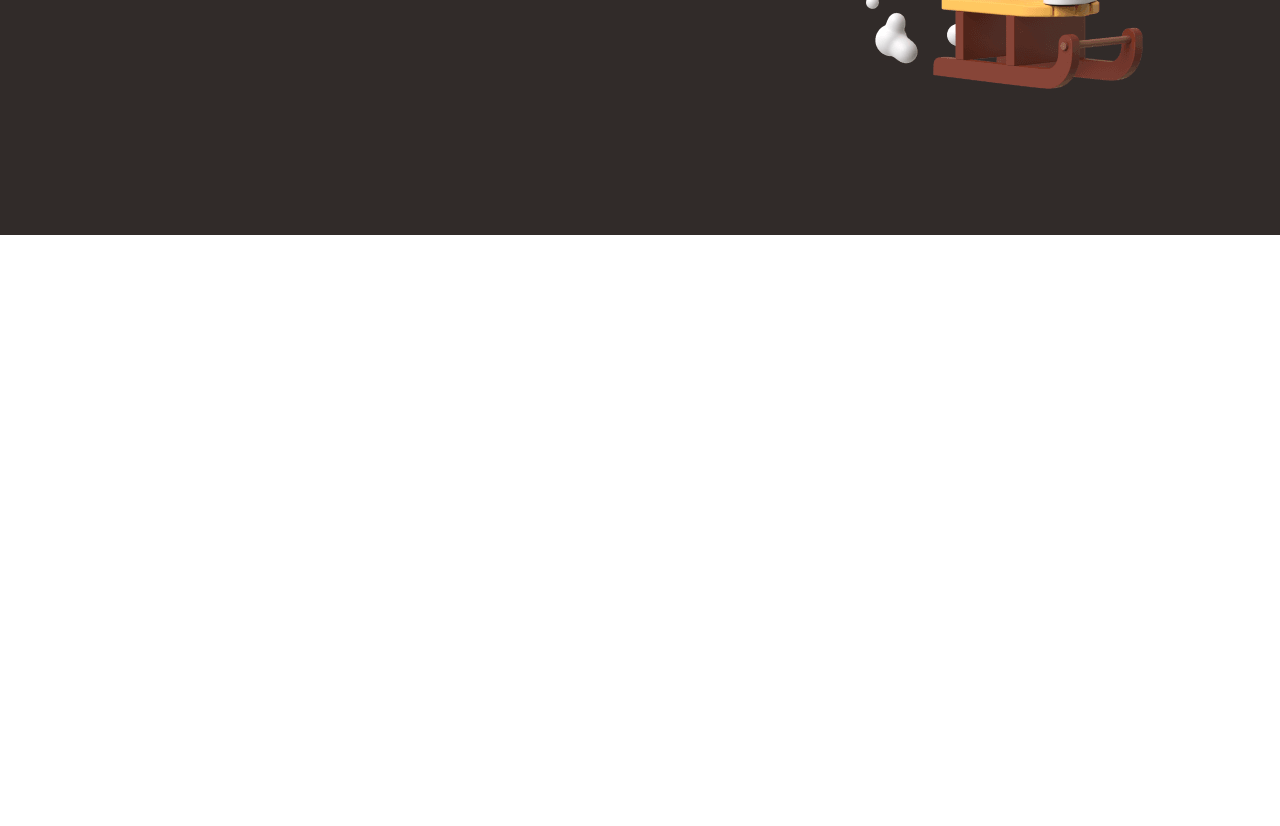
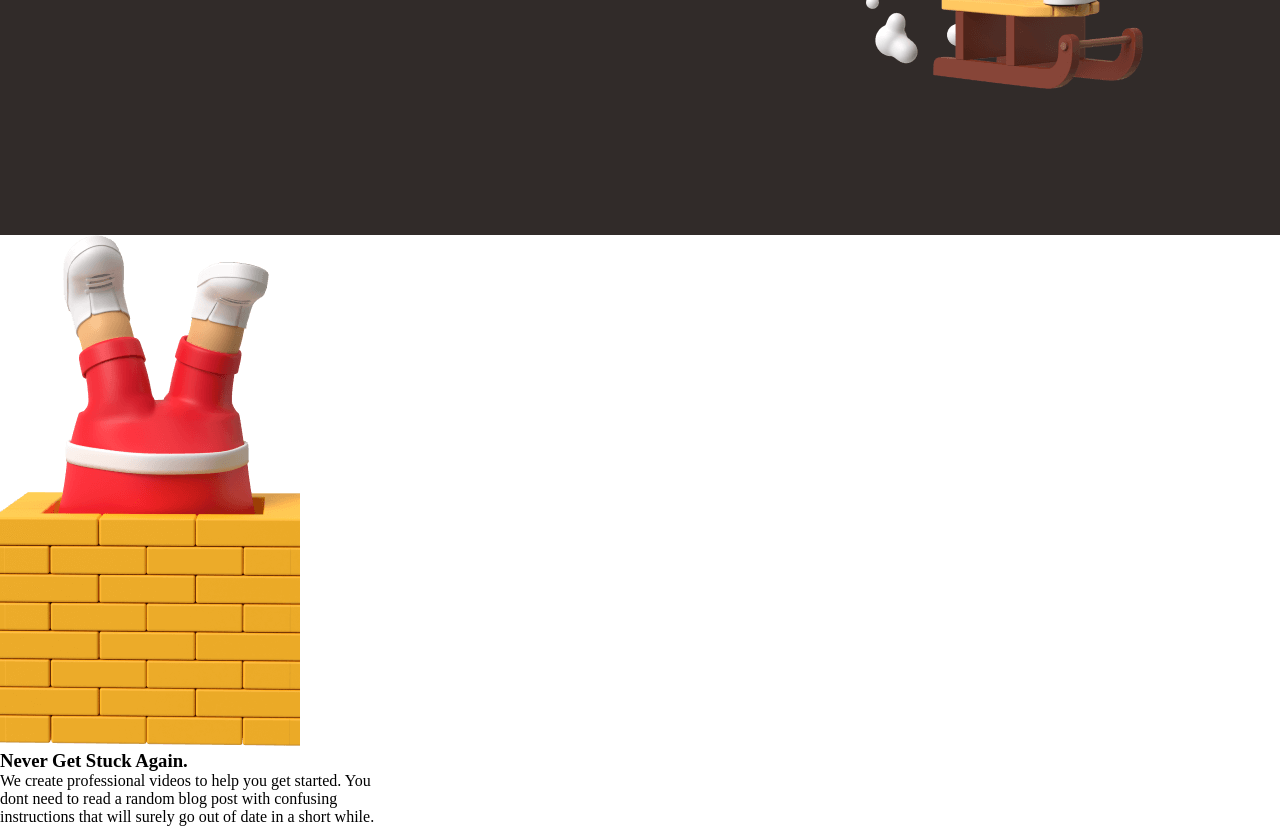
Before and after one commit to jdhova/113-grid, a plain HTML site: page index.html in a window 1280 px wide. Shown: the part 2165-2991 px from the top of the page. Before the commit the page ends 2400 px from the top, so only its background shows below. Drawn offline with Linux system fonts and the light colour scheme; a web font is replaced by a local one.

Commit message:
sec-4 stars

```diff
--- a/css/style.css
+++ b/css/style.css
@@ -161,3 +161,7 @@ a:hover {
   padding-top: 50px;
   padding-bottom: 50px;
 }
+
+/* section 3 ends */
+
+/* senction 4 starts */
--- a/index.html
+++ b/index.html
@@ -76,3 +76,21 @@
     </div>
     </section>
      <!-- section 3 ends here -->
+
+           <!-- section 4 starts here -->
+
+    <section class="fourthpage">
+        <div class='section-4'>
+            <figure>
+                <div class="fourthpage-img">
+                    <img src="img/img-4.png" alt="Santa Image4">
+                </div>
+            </figure>
+
+                <div class="fourthpage-info">
+                    <h3>Never Get Stuck Again.</h3>
+                        <p>We create professional videos to help you get started. You <br> dont need to read a random blog post with confusing <br> instructions that will surely go out of date in a short while.</p>
+                </div>
+        </div>
+    </section>
+        <!-- section 4 starts here -->
```
